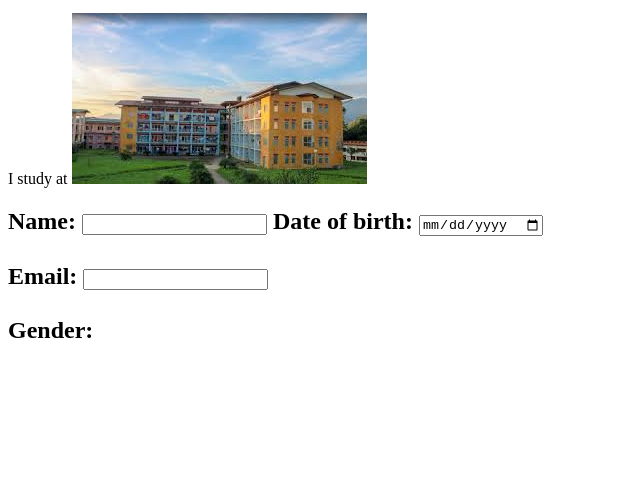
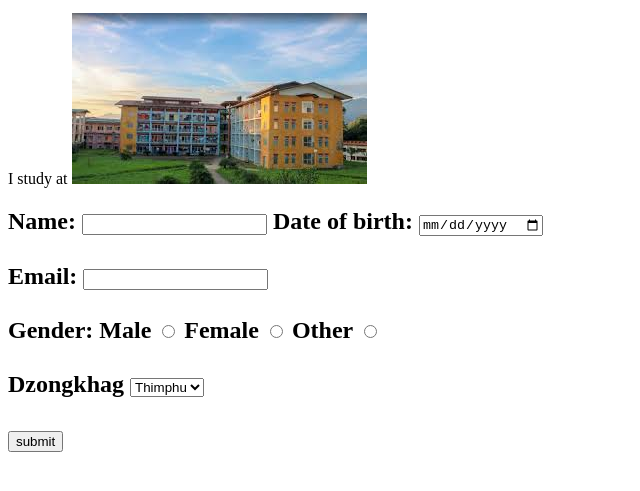
Before and after one commit to namgaylhamo24/SDA101_02240350, a plain HTML site: page first.html in a window 1280 px wide. Shown: the part 101-592 px from the top of the page, without its empty margins (0-640 px from the left). Drawn offline with Linux system fonts and the light colour scheme.

Commit message:
first practice

```diff
--- a/first.html
+++ b/first.html
@@ -19,6 +19,22 @@
     <label for="email">Email:</label>
     <input type="email"><br><br>
     <label for="gender">Gender: </label>
+    <label for="male" >Male</label>
+    <input type="radio" , name="gender"></label>
+    <label for="female">Female</label>
+    <input type="radio", name="gender"></label>
+    <label for="other">Other</label>
+    <input type="radio" , name="gender"><br><br>
+
+    <label for="dzongkhag">Dzongkhag</label>
+    <select name="dzongkhag">
+        <option value="Thimphu">Thimphu</option>
+        <option value="Paro">Paro</option>
+        <option value="Haa">Haa</option>
+        <option value="Trongsa">Trongsa</option>
+
+    </select><br><br>
+    <input type="submit" , value="submit">
   </Form></h2>
 </body>
 </html>
```
